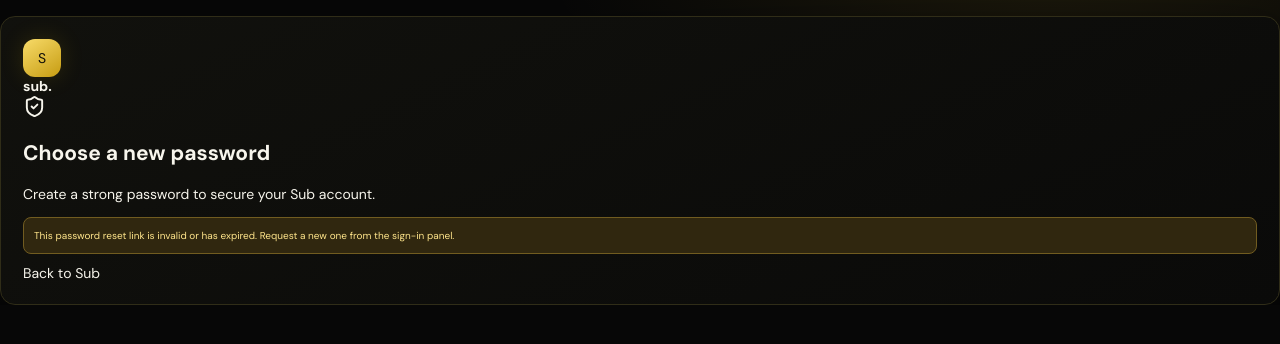
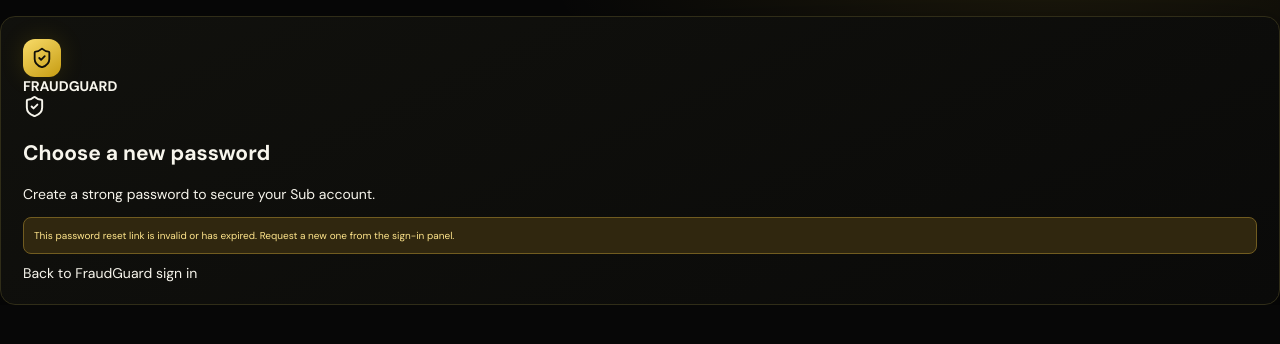
Before and after one commit to Lordave111/Sub, a Next.js app: page /auth/reset-password in a window 1280 px wide. Shown: the top 344 px of the page. Built offline with nearby package versions, Linux system fonts and the light colour scheme; no server answers.

Commit message:
Brand password recovery flow consistently for FraudGuard

```diff
--- a/app/auth/reset-password/page.tsx
+++ b/app/auth/reset-password/page.tsx
@@ -3,6 +3,7 @@
 import { FormEvent, useEffect, useState } from "react";
 import { createClient, SupabaseClient } from "@supabase/supabase-js";
 import { ArrowUpRight, Eye, EyeOff, ShieldCheck } from "lucide-react";
+import Link from "next/link";
 
 export default function ResetPasswordPage() {
   const [client, setClient] = useState<SupabaseClient | null>(null);
@@ -57,7 +58,7 @@ export default function ResetPasswordPage() {
   }
 
   return <main className="result-page"><section className="result-card reset-card">
-    <div className="reset-brand"><span className="brand-mark">S</span><strong>sub<span className="brand-dot">.</span></strong></div>
+    <div className="reset-brand"><span className="brand-mark"><ShieldCheck size={22}/></span><strong>FRAUD<span className="brand-dot">GUARD</span></strong></div>
     <div className="reset-shield"><ShieldCheck size={23}/></div>
     <h1>Choose a new password</h1>
     <p>Create a strong password to secure your Sub account.</p>
@@ -69,6 +70,6 @@ export default function ResetPasswordPage() {
       {notice && <p className="auth-notice">{notice}</p>}
       <button className="auth-submit" disabled={busy}>{busy ? "Updating password…" : "Update password"} <ArrowUpRight size={16}/></button>
     </form> : <p className="auth-notice">{notice || "Checking your secure reset link…"}</p>}
-    <a className="reset-back" href="/">Back to Sub</a>
+    <Link className="reset-back" href="/auth">Back to FraudGuard sign in</Link>
   </section></main>;
 }
```
